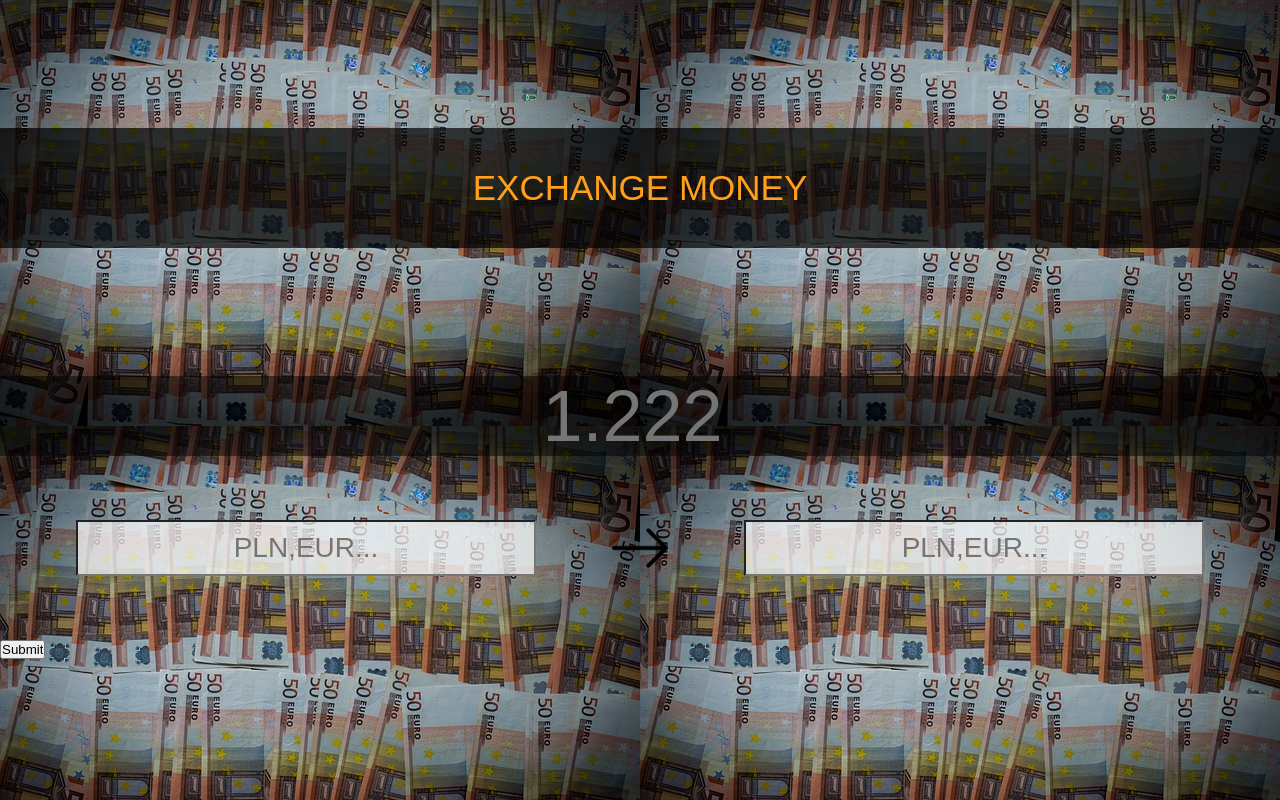
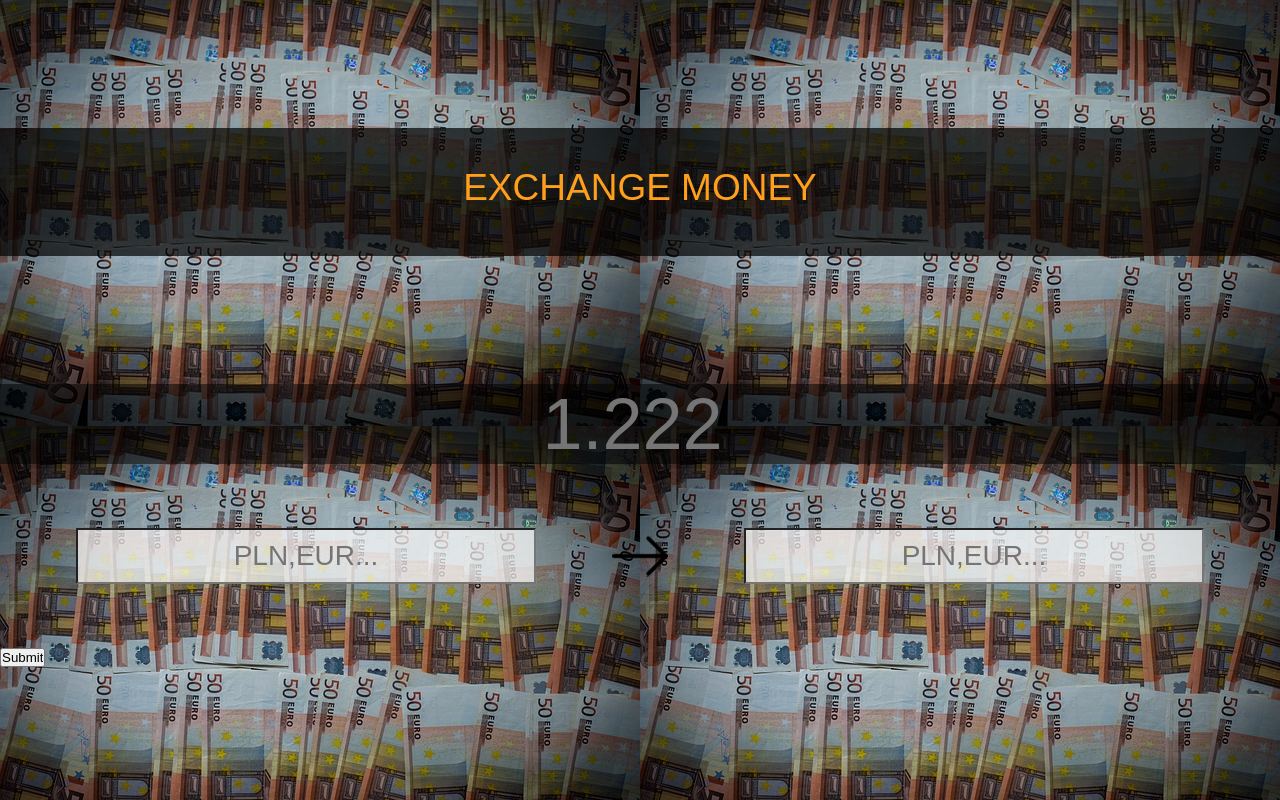
Before and after one commit to sterownik/Exchange-Money, a plain HTML site: page index.html in a window 1280 px wide. Drawn offline with Linux system fonts and the light colour scheme.

Commit message:
drobne poprawki napisow

```diff
--- a/style.css
+++ b/style.css
@@ -10,7 +10,7 @@ body {
 
 header {
     width: 100%;
-    height: 15vh;
+    height: 16vh;
     margin: 10% 0;
     background-color: rgba(0, 0, 0, 0.7);
 }
@@ -19,7 +19,7 @@ header p {
     line-height: 15vh;
     text-align: center;
     color: #FF9F1C;
-    font-size: 35px;
+    font-size: 37px;
     text-transform: uppercase;
     font-family: Arial, Helvetica, sans-serif;
 }
```
